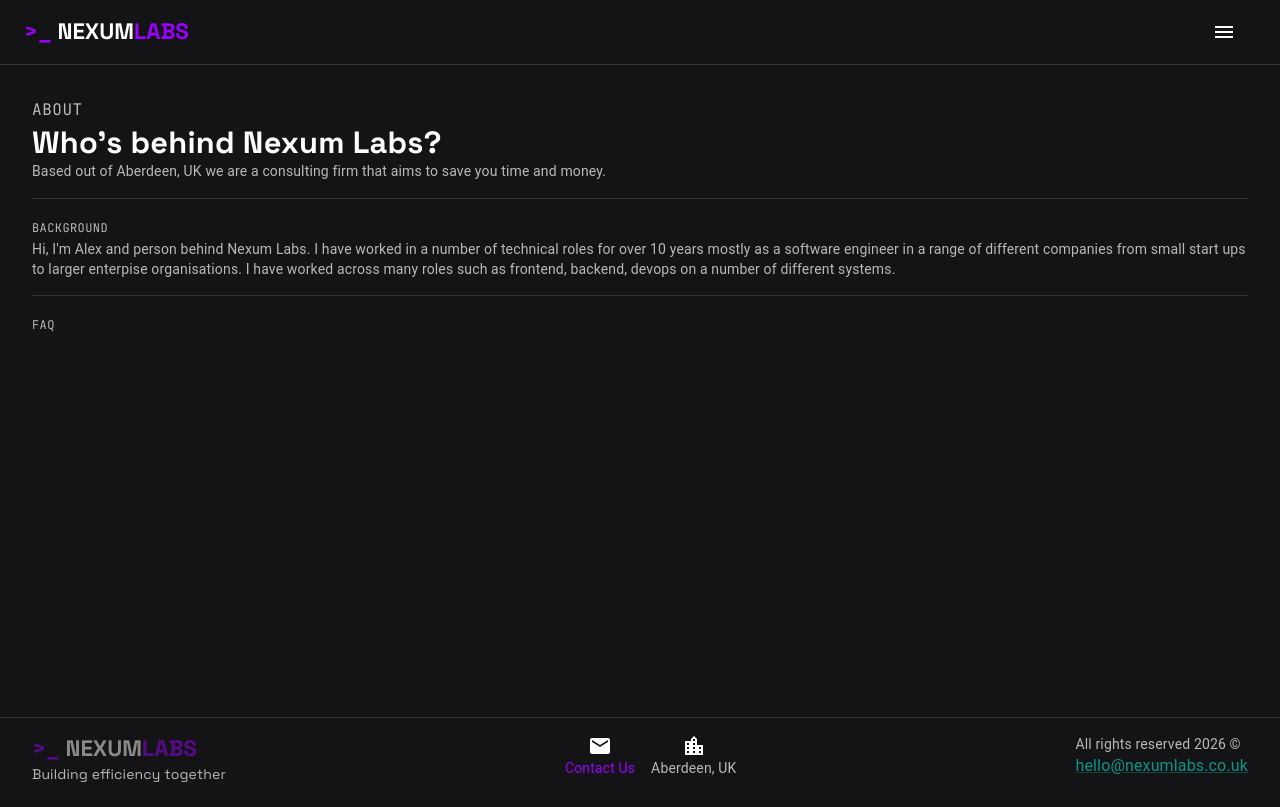
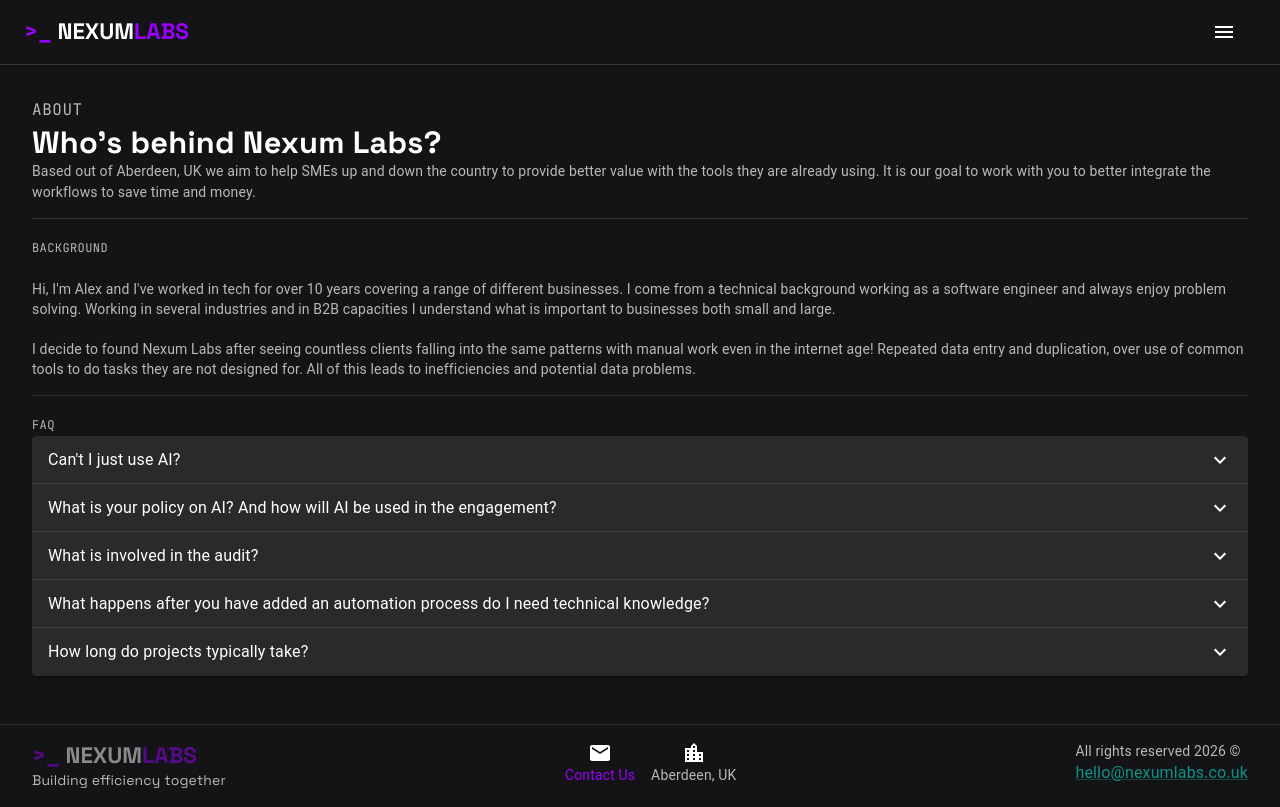
Before and after one commit to anontyro/nexum-labs, a Next.js app: page /about in a window 1280 px wide. Built offline with nearby package versions, Linux system fonts and the light colour scheme.

Commit message:
feat(pages): update about with FAQ and a bit more added in placeholder projects page

```diff
--- a/src/components/AboutPage/index.tsx
+++ b/src/components/AboutPage/index.tsx
@@ -1,13 +1,105 @@
 "use client";
 
-import { Box, Divider, Typography } from "@mui/material";
+import Accordion from "@mui/material/Accordion";
+import {
+  AccordionDetails,
+  AccordionSummary,
+  Box,
+  Divider,
+  Typography,
+} from "@mui/material";
 import InlineHeading from "../Layout/Headings/InlineHeading";
+
+import ExpandMoreIcon from "@mui/icons-material/ExpandMore";
+import { useId } from "react";
 
 const PAGE_CONTENT = {
   PAGE_TITLE: "About",
   TITLE: "Who's behind Nexum Labs?",
-  ABOUT_INFO: "",
-  BACKGROUND: "",
+  ABOUT_INFO: `
+  Based out of Aberdeen, UK we aim to help SMEs up and down the country to provide better value with the tools they are already using. It is our goal to work with you to better integrate the workflows to save time and money.
+  `,
+  BACKGROUND: `
+  Hi, I'm Alex and I've worked in tech for over 10 years covering a range of different businesses. I come from a technical background working as a software engineer and always enjoy problem solving. Working in several industries and in B2B capacities I understand what is important to businesses both small and large.
+
+  I decide to found Nexum Labs after seeing countless clients falling into the same patterns with manual work even in the internet age! Repeated data entry and duplication, over use of common tools to do tasks they are not designed for. All of this leads to inefficiencies and potential data problems.
+  `,
+};
+
+const FAQ_CONTENT: { TITLE: string; DESCRIPTION: string }[] = [
+  {
+    TITLE: "Can't I just use AI?",
+    DESCRIPTION: `
+    Sure you can and there is nothing wrong with that. However you would need to prompt it each time, feed it the data manually, or connect it to your data source and then spend time to build a process that works. This can also change as models are updated and it does mean re-prompting each time which will keep incurring a cost.
+
+    For more long term solutions have some script or automate process will prove beneficial. You could also have the AI help devise the script or process yourself as well and that could prove pretty good. This is also something we can help you with, or of course we are happy to help with this as well.
+    `,
+  },
+  {
+    TITLE:
+      "What is your policy on AI? And how will AI be used in the engagement?",
+    DESCRIPTION: `
+    We follow strictly ethical use of AI in all the projects we work on and will always be upfront and open with you about where we may use AI to assist in the process. Like any tool AI proves to be valuable and can help speed up processes and with a small team help leverage talent even more. As a result we will use AI tools along side our own skills to enhance the outcome.
+
+    As we are from a technical background we prefer AI assisted processes and do not relie on AI to provide full solutions. From experience this proves to be problamatic and can be avoided with some oversight.
+    `,
+  },
+  {
+    TITLE: "What is involved in the audit?",
+    DESCRIPTION: `
+    Our audit process is designed for use to get to know you, your business and the core workflows. We will spend time with you, either remotely via a video call or in person and discuss the key workflows. This allows us to understand the business flows and the needs helping us better talior our proposal for your needs.
+
+    After the audit we will give you a timeframe for when we will provide you a detailed audit document that outlines the core areas flagged to improve and suggestions around what could be done to enhance them. This document will usually contain immediate areas to focus on and some bigger follow ups.
+
+    After getting the audit document from us it is also perfectly fine to end our engagement here if you so desire, but we hope the document provides some continued collaboration. And if you so wish we can discuss that at this time.
+    `,
+  },
+  {
+    TITLE:
+      "What happens after you have added an automation process do I need technical knowledge?",
+    DESCRIPTION: `
+    As part of our engagement we will also look to understand the businesses technical capabilities and will suggest different solutions depending on what we assess and agree on. We try to tailor the solution for the clients need as we understand different clients do have different needs.
+
+    As a result we will always provide a comprehensive handover documentation and walk you through it on the handover. But we do also provide semi and fully hosted solutions as required and will suggest different options prior to any engagement.
+  `,
+  },
+  {
+    TITLE: "How long do projects typically take?",
+    DESCRIPTION: `
+    Most projects run 2 - 4 weeks after the audit handover and the project is signed off. This is something we will highlight in the statement of work as well.
+    `,
+  },
+];
+
+const FaqAccordion: React.FC = () => {
+  const id = useId();
+
+  return (
+    <>
+      {FAQ_CONTENT.map((x) => (
+        <Accordion key={x.TITLE}>
+          <AccordionSummary
+            expandIcon={<ExpandMoreIcon />}
+            aria-controls={`${id}-panel1-content`}
+            id={`${id}-panel1-header`}
+          >
+            <Typography component="span">{x.TITLE}</Typography>
+          </AccordionSummary>
+
+          <AccordionDetails>
+            <Typography
+              variant="body2"
+              color="textSecondary"
+              component="p"
+              sx={{ whiteSpace: "pre-line" }}
+            >
+              {x.DESCRIPTION}
+            </Typography>
+          </AccordionDetails>
+        </Accordion>
+      ))}
+    </>
+  );
 };
 
 const AboutPage: React.FC = () => {
@@ -23,25 +115,29 @@ const AboutPage: React.FC = () => {
           Who's behind Nexum Labs?
         </Typography>
         <Typography color="textSecondary" variant="body2">
-          Based out of Aberdeen, UK we are a consulting firm that aims to save
-          you time and money.
+          {PAGE_CONTENT.ABOUT_INFO}
         </Typography>
       </Box>
       <Divider sx={{ marginTop: "1rem", marginBottom: "1rem" }} />
       <Box>
         <InlineHeading text="background" />
-        <Typography color="textSecondary" variant="body2">
-          Hi, I'm Alex and person behind Nexum Labs. I have worked in a number
-          of technical roles for over 10 years mostly as a software engineer in
-          a range of different companies from small start ups to larger
-          enterpise organisations. I have worked across many roles such as
-          frontend, backend, devops on a number of different systems.
+        <Typography
+          color="textSecondary"
+          variant="body2"
+          sx={{ whiteSpace: "pre-line" }}
+        >
+          {PAGE_CONTENT.BACKGROUND}
         </Typography>
       </Box>
       <Divider sx={{ marginTop: "1rem", marginBottom: "1rem" }} />
       <Box>
         <InlineHeading text="FAQ" />
+        <FaqAccordion />
       </Box>
+      {/*<Divider sx={{ marginTop: "1rem", marginBottom: "1rem" }} />
+      <Box>
+        <InlineHeading text="FAQ" />
+      </Box>*/}
     </Box>
   );
 };
--- /dev/null
+++ b/src/projects/index.tsx
@@ -0,0 +1,5 @@
+const Projects = () => {
+  return <div></div>;
+};
+
+export default Projects;
```
